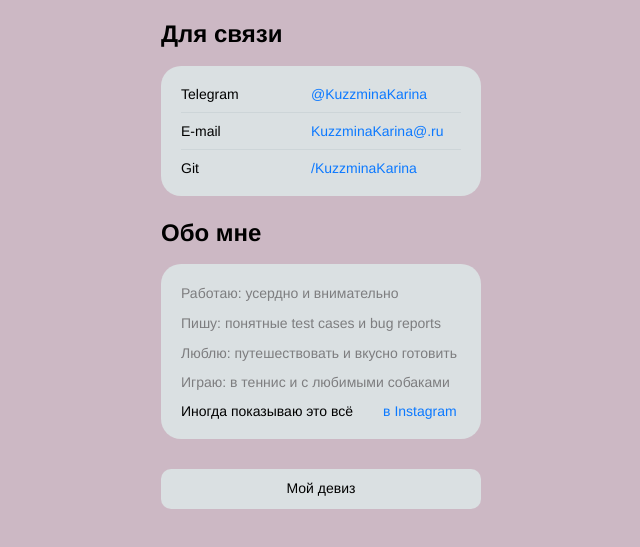
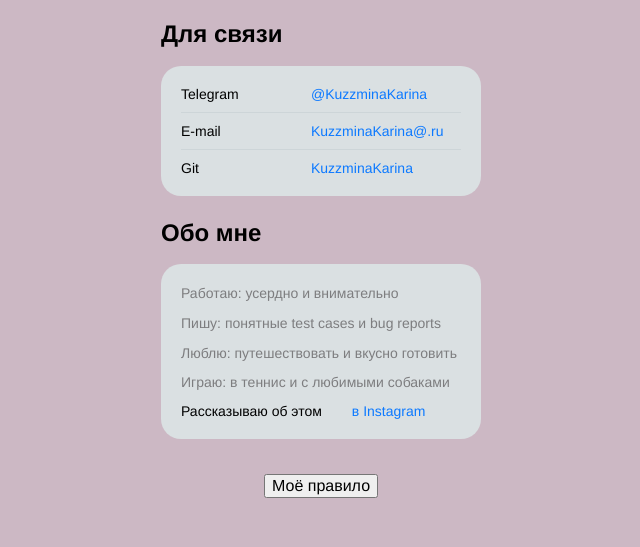
Before and after one commit to KuzzminaKarina/cv, a plain HTML site: page index.html in a window 1280 px wide. Shown: the part 185-732 px from the top of the page, without its empty margins (319-959 px from the left). Drawn offline with Linux system fonts and the light colour scheme.

Commit message:
Add files via upload
добавлена рабочая кнопка с девизом

```diff
--- a/index.html
+++ b/index.html
@@ -33,7 +33,7 @@
           </li>
           <li class="links__link">
             <p class="links__title">Git</p>
-            <a class="linsk__link" href="https://github.com/KuzzminaKarina">/KuzzminaKarina</a>
+            <a class="linsk__link" href="https://github.com/KuzzminaKarina">KuzzminaKarina</a>
           </li>
         </ul>
       </section>
@@ -45,14 +45,14 @@
           <h3 class="header__subtitle"> Люблю: путешествовать и вкусно готовить</h3>
           <h3 class="header__subtitle"> Играю: в теннис и с любимыми собаками</h3>
           <li class="links__link">
-            <p class="links__title">Иногда показываю это всё</p>
+            <p class="links__title">Рассказываю об этом</p>
             <a class="linsk__link" href="https://instagram.com/zabaavushka">в Instagram</a>
           </li>
         </ul>
       </section>
     </main>
-    <footer>
-      <a class="button-link" href=""> Мой девиз </a>
-    </footer>
+    <h1 class="links__header"></h1>
+      <button> Моё правило</button>
+      <script type="text/javascript" src="js.js" ></script>
   </body>
 </html>
--- a/js.js
+++ b/js.js
@@ -3,5 +3,5 @@ const button = document.querySelector('button');
 
 /* Тут на кнопку навешиваем обрабочик, который ждёт клика и тогда запустит логику */
 button.addEventListener('click', function() {
-	alert('Границы только в твоей голове')
+	alert('Нет никаких правил')
 })
```
